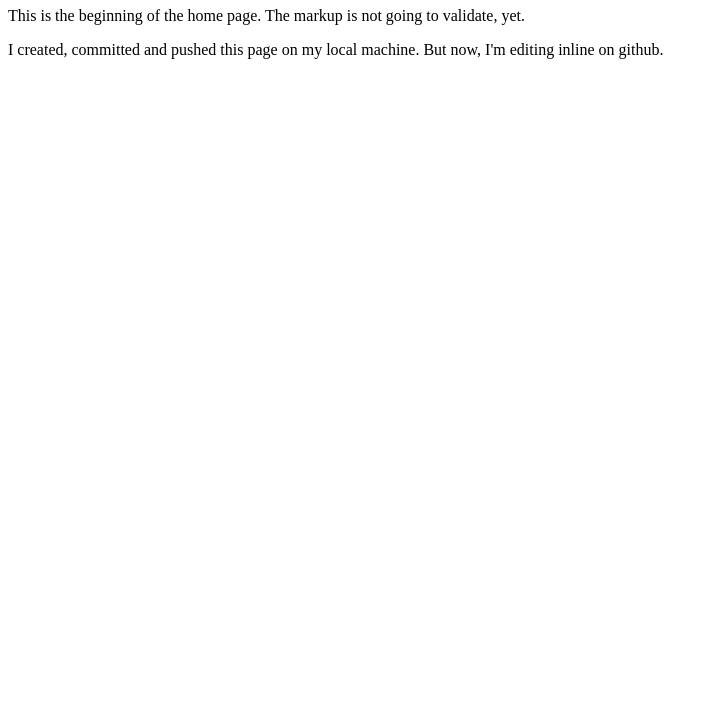
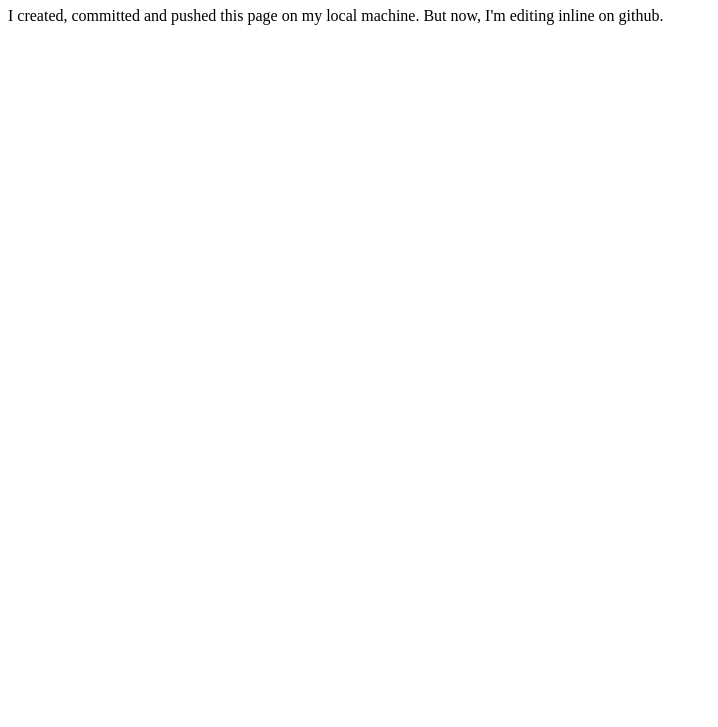
Before and after one commit to vegantriathlete/vegantriathlete.github.io, a plain HTML site: page index.html in a window 1280 px wide. Shown: the part 73-800 px from the top of the page, without its empty margins (0-718 px from the left). Drawn offline with Linux system fonts and the light colour scheme.

Commit message:
remove line that says that page won't validate :-)

```diff
--- a/index.html
+++ b/index.html
@@ -6,7 +6,6 @@
 </head>
 <body>
 <h1>Hello, World!</h1>
-<p>This is the beginning of the home page. The markup is not going to validate, yet.</p>
 <p>I created, committed and pushed this page on my local machine. But now, I'm editing inline on github.</p>
 </body>
 </html>
```
